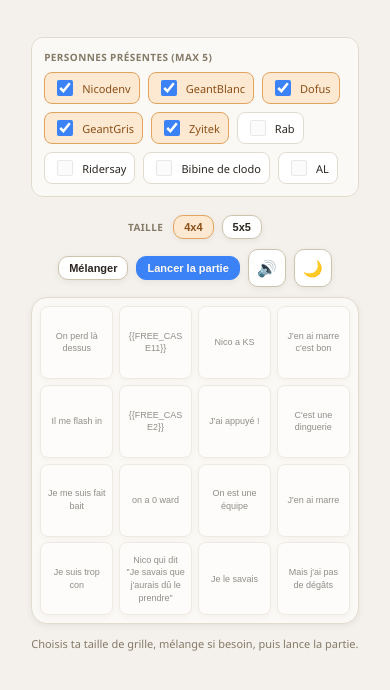
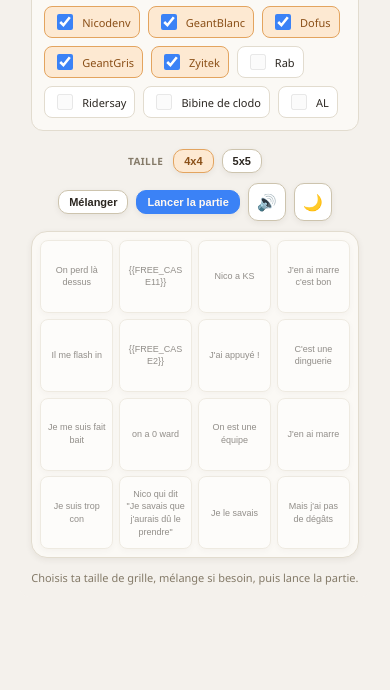
Before and after one commit to PseudoSerieux/FlexoBingo, a React (Vite) app: page / in a window 390 px wide. Shown: the top 690 px of the page. Built offline with nearby package versions, Linux system fonts and the light colour scheme.

Commit message:
🔨 Fix previous improvment

```diff
--- a/src/App.tsx
+++ b/src/App.tsx
@@ -5,7 +5,9 @@ export default function App() {
     <div style={{
       padding: "clamp(1rem, 5vw, 2rem)"
     }}>
-      <h1 style={{
+      <h1
+        className="bingo-title"
+        style={{
           textAlign: "left",
           margin: 0,
           paddingLeft: "clamp(1rem, 10vw, 35rem)",
@@ -20,7 +22,7 @@ export default function App() {
         }}>
         FlexObingo
       </h1>
-      <div style={{ marginTop: "clamp(-2.5rem, -20vw, -3rem)" }}>
+      <div style={{ marginTop: "clamp(-5rem, -20vw, -3rem)" }}>
         <Bingo victorySoundUrl="/legends-never-die.ogg" />
       </div>
     </div>
--- a/src/index.css
+++ b/src/index.css
@@ -40,4 +40,8 @@ html[data-bingo-theme="dark"] body {
   body {
     font-size: clamp(12px, 1.2vw, 13px);
   }
+
+  .bingo-title {
+    display: none !important;
+  }
 }
```
Lines whose indentation alone changed are shown as unchanged.
